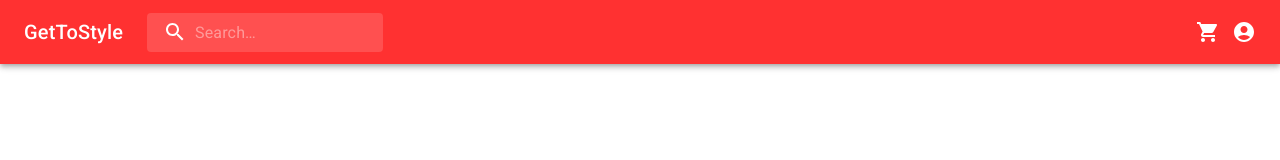
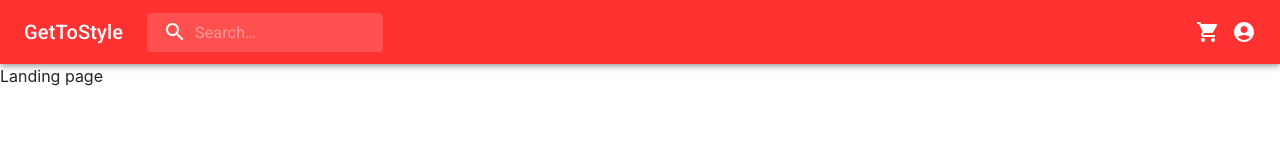
Before and after one commit to AbhinavChaitanya01/ecommerce-frontend, a React (Create React App) app: page / in a window 1280 px wide. Shown: the top 160 px of the page. Built offline with nearby package versions, Linux system fonts and the light colour scheme.

Commit message:
branch checks

```diff
--- a/src/components/LandingPage.jsx
+++ b/src/components/LandingPage.jsx
@@ -2,6 +2,7 @@ import React from 'react'
 const LandingPage = () => {
   return (
     <div>
+    Landing page
       {/* <div id="myCarousel" className="carousel slide" data-bs-ride="carousel">
       <div className="carousel-inner">
         <div className="carousel-item active">
```
